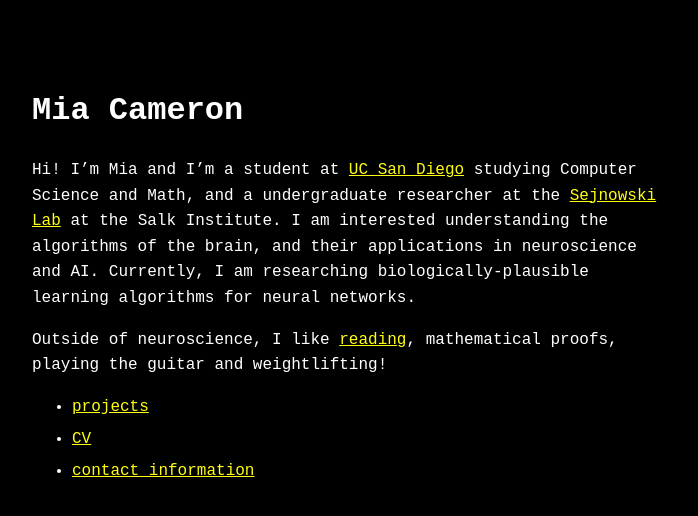
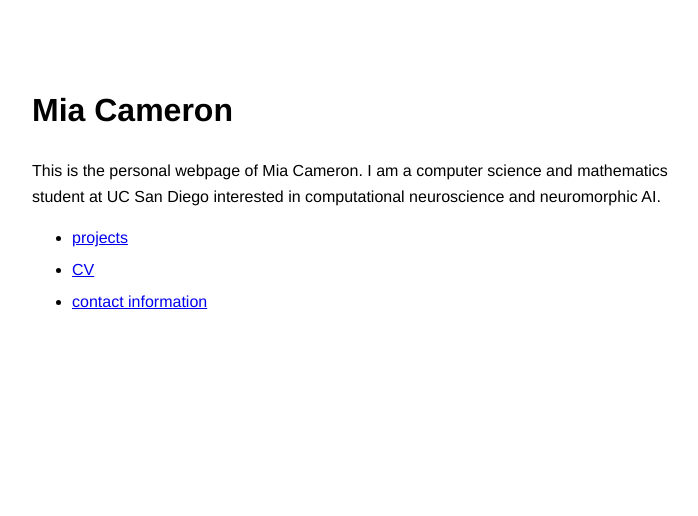
Before and after one commit to miacameron/miacameron.github.io, a Jekyll site: the page built from index.md, in a window 1280 px wide. Shown: the top 516 px of the page, without its empty margins (288-986 px from the left). Built offline with Jekyll 4.4.1, drawn with Linux system fonts in a browser that asks for light colours.

Commit message:
edited text

```diff
--- a/_config.yml
+++ b/_config.yml
@@ -25,7 +25,7 @@ description: >- # this means to ignore newlines until "baseurl:"
 baseurl: "" # the subpath of your site, e.g. /blog
 url: "https://miacameron.github.io" # the base hostname & protocol for your site, e.g. http://example.com
 domain: miacameron.github.io
-#twitter_username: jekyllrb
+twitter_username: miaacameron
 github_username:  miacameron
 
 favicon: "icon.png"
@@ -34,7 +34,7 @@ favicon: "icon.png"
 theme : minima
 
 theme_config:
-  appearance: "dark" # can be "light", "dark" or "auto"
+  appearance: "auto" # can be "light", "dark" or "auto"
   back_home_text: ".." # customize text for homepage link in post layout
   date_format: "%Y-%m-%d" # customize how date is formatted
   show_description: false # show blog description in home page
--- a/_sass/no-style-please.scss
+++ b/_sass/no-style-please.scss
@@ -25,7 +25,7 @@
 
   body {
     color: rgb(0, 0, 0);
-    font-family: 'Courier New', Courier, monospace;
+    font-family: 'Helvetica', 'sans-serif';
     font-size: 16px;
     font-weight: 500;
     line-height: 1.6;
--- a/index.md
+++ b/index.md
@@ -4,10 +4,7 @@ title: Mia Cameron
 description: homepage
 ---
 
-Hi! I'm Mia and I'm a student at [UC San Diego](https://cse.ucsd.edu/) studying Computer Science and Math, and a undergraduate researcher at the [Sejnowski Lab](https://cnl.salk.edu/) at the Salk Institute.
-I am interested understanding the algorithms of the brain, and their applications in neuroscience and AI. Currently, I am researching biologically-plausible learning algorithms for neural networks.
-
-Outside of neuroscience, I like [reading]({{site-url}}{% link _pages/readinglog.md %}), mathematical proofs, playing the guitar and weightlifting!
+This is the personal webpage of Mia Cameron. I am a computer science and mathematics student at UC San Diego interested in computational neuroscience and neuromorphic AI.
 
 * [projects](projects.md)
 * [CV]({{site-url}}/pdfs/2024-01-CV.pdf)
```
Also changed, not shown: Gemfile.lock.
